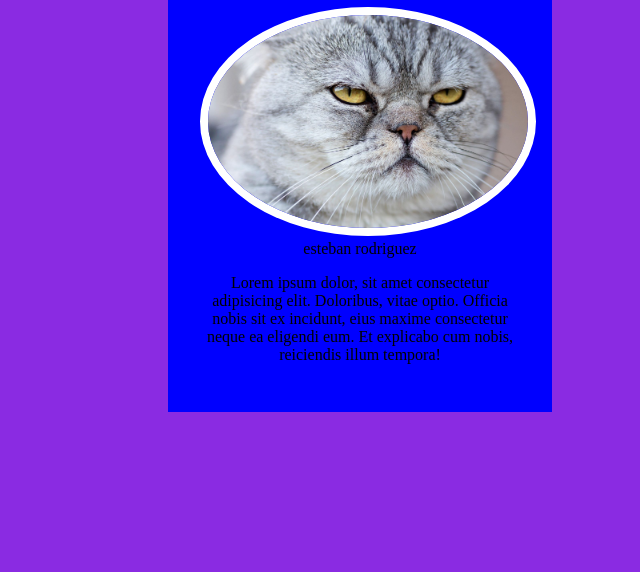
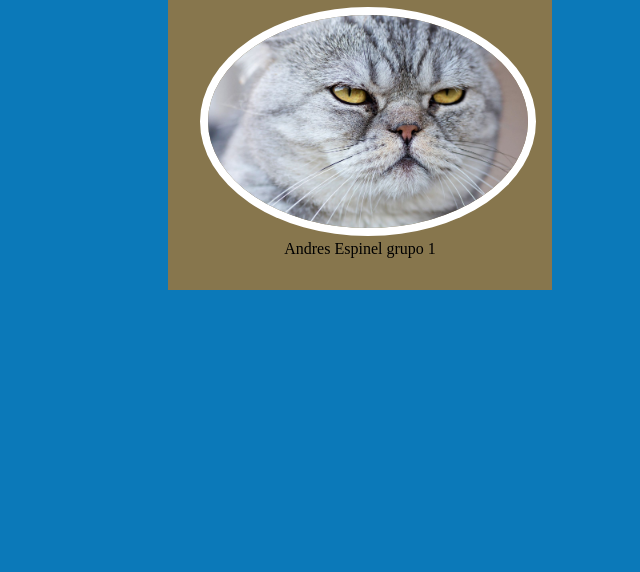
Before and after one commit to proyectoassipark/proyectoassipark, a plain HTML site: page index.html in a window 1280 px wide. Shown: the part 291-863 px from the top of the page, without its empty margins (0-640 px from the left). After the commit the page ends 800 px from the top, so only its background shows below. Drawn offline with Linux system fonts and the light colour scheme.

Commit message:
mi primer comit

```diff
--- a/css/estilos.css
+++ b/css/estilos.css
@@ -1,9 +1,9 @@
 body{
-    background-color: blueviolet;
+    background-color: rgb(11, 121, 185);
 }
 
 .perfil{
-    background-color:blue;
+    background-color:rgba(224, 116, 1, 0.58);
     width: 20rem;
     padding: 2rem;
     margin: 10rem;
--- a/index.html
+++ b/index.html
@@ -5,16 +5,13 @@
     <meta http-equiv="X-UA-Compatible" content="IE=edge">
     <meta name="viewport" content="width=device-width, initial-scale=1.0">
     <link rel="stylesheet" href ="css/estilos.css"
-    <title>ejercicio repositorio Git</title>
+    <title>ejercicio Git</title>
 </head>
 <body>
    <div class="perfil">
     <h1>perfil</h1>
     <img src="img/gato.jpg"
-    <h2>esteban rodriguez</h2>
-    <p>Lorem ipsum dolor, sit amet consectetur adipisicing elit. Doloribus,
-        vitae optio. Officia nobis sit ex incidunt, eius maxime consectetur neque ea eligendi eum.
-        Et explicabo cum nobis, reiciendis illum tempora!</p>
+    <h2>Andres Espinel grupo 1</h2>
    </div>
 </body>
 </html>
```
